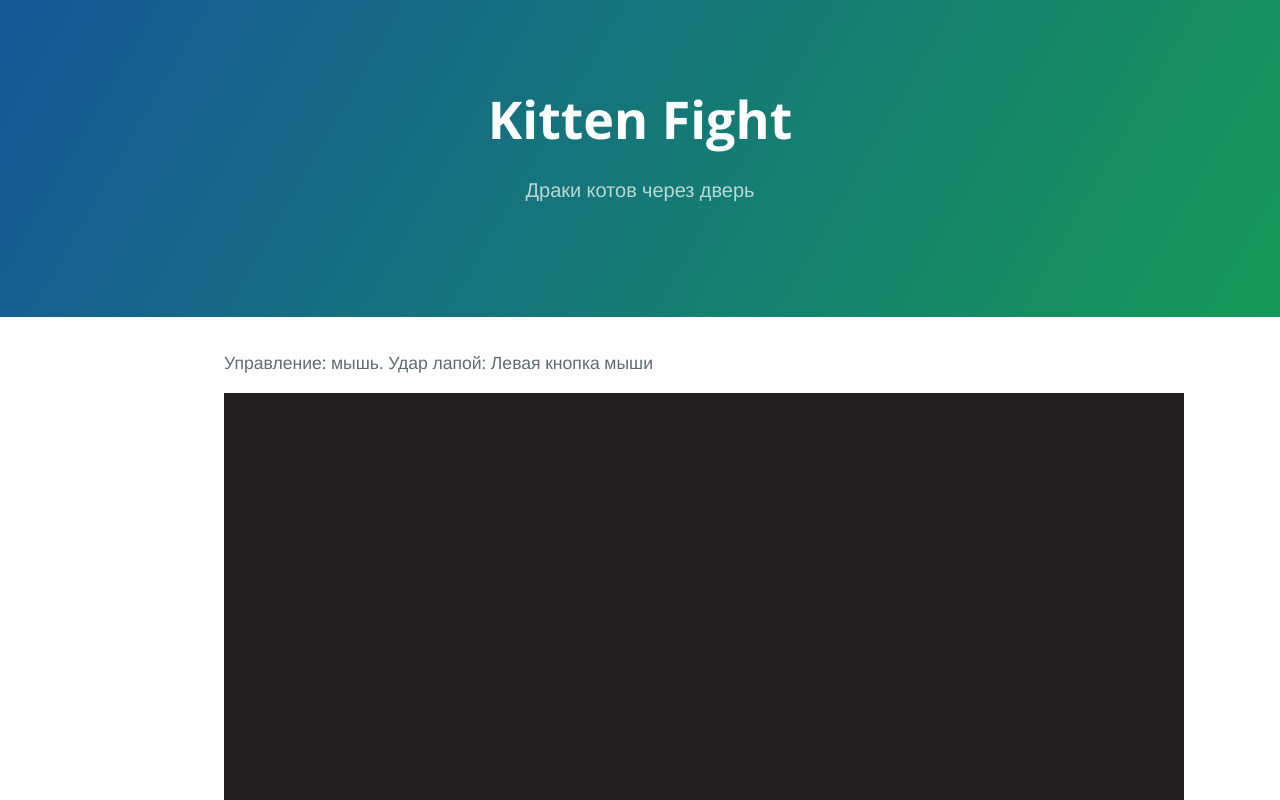
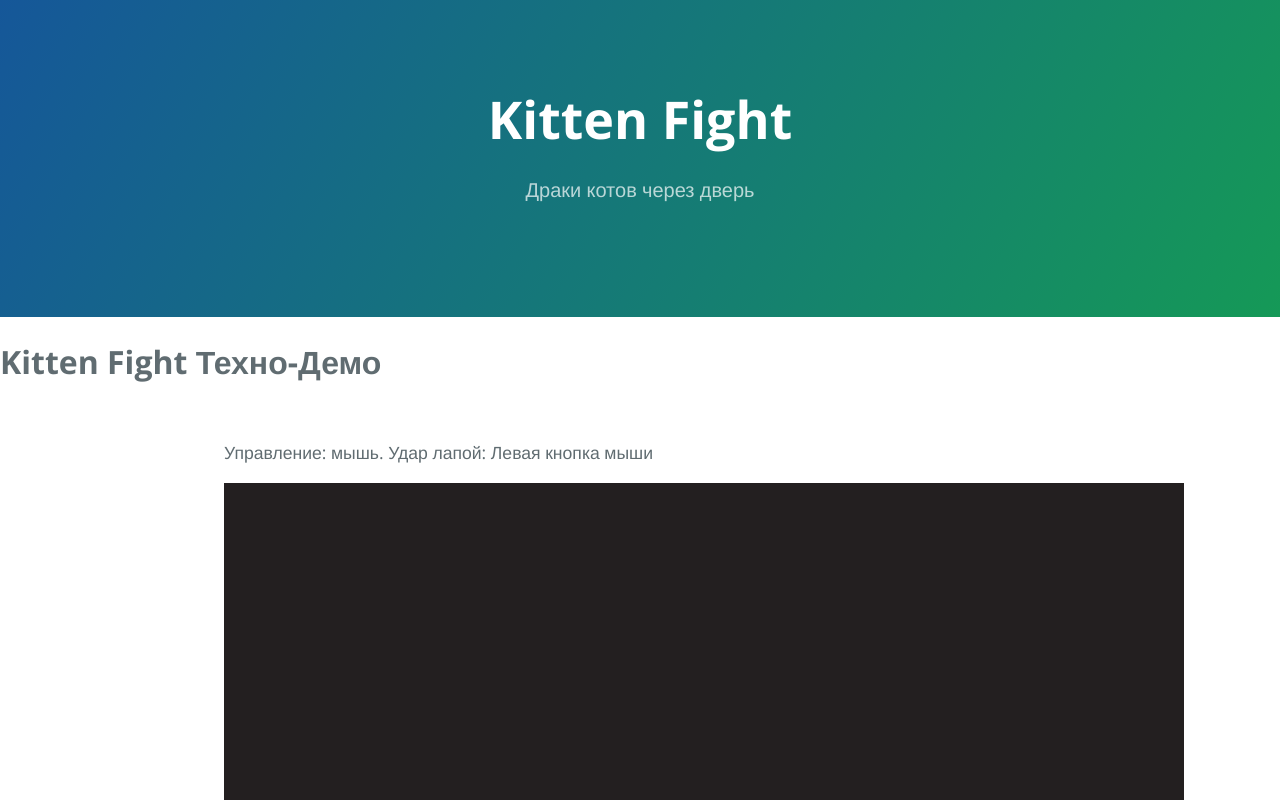
Before and after one commit to Lezvix/Lezvix.github.io, a website: page index.html in a window 1280 px wide. Shown: the top 800 px of the page. Drawn offline with nearby package versions, Linux system fonts and the light colour scheme; no server answers.

Commit message:
Update index.html

```diff
--- a/index.html
+++ b/index.html
@@ -19,7 +19,7 @@
       <h1 class="project-name">Kitten Fight</h1>
       <h2 class="project-tagline">Драки котов через дверь</h2>
     </section>
-
+	<h1>Kitten Fight Техно-Демо</h1>
     <section class="main-content">
 	<p> Управление: мышь. Удар лапой: Левая кнопка мыши </p>
 	<div class="webgl-content">
```
